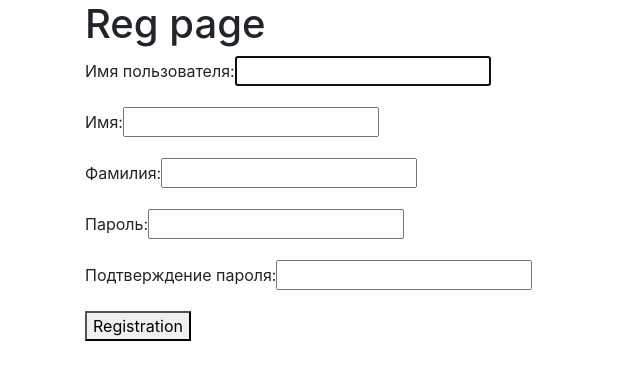
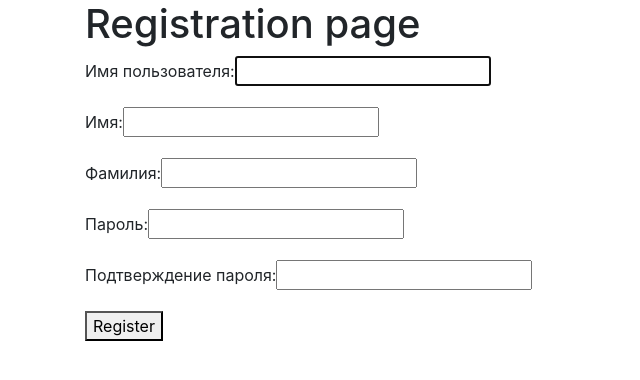
Before and after one commit to LilDrugHill/python-project-52, a Django app: page /users/create/ in a window 1280 px wide. Shown: the part 88-468 px from the top of the page, without its empty margins (0-640 px from the left). Run offline with Django 4.2, Linux system fonts and the light colour scheme; some libraries are stand-ins or nearby versions.

Commit message:
i18n added ru complite

```diff
--- a/task_manager/templates/task_manager/SignInPage.html
+++ b/task_manager/templates/task_manager/SignInPage.html
@@ -1,5 +1,5 @@
 {% extends 'task_manager/base.html' %}
-
+{% load i18n %}
 {% block content %}
 <h1>{{title}}</h1>
 
@@ -11,7 +11,7 @@
 <p><label class="form-label" for="{{ f.id_for_label }}">{{f.label}}: </label>{{ f }}</p>
 {% endfor %}
 
-    <button type="submit">Login</button>
+    <button type="submit">{% trans "Login" %}</button>
 </form>
 
 {% endblock %}
--- a/task_manager/templates/task_manager/SignUpPage.html
+++ b/task_manager/templates/task_manager/SignUpPage.html
@@ -1,5 +1,5 @@
 {% extends 'task_manager/base.html' %}
-
+{% load i18n %}
 {% block content %}
 <h1>{{title}}</h1>
 
@@ -11,7 +11,7 @@
 <div class="form-error">{{ f.errors }}</div>
 {% endfor %}
 
-    <button type="submit">Registration</button>
+    <button type="submit">{% trans "Register" %}</button>
 </form>
 
 {% endblock %}
--- a/task_manager/views.py
+++ b/task_manager/views.py
@@ -33,7 +33,7 @@ class RegisterUser(DataMixin, SuccessMessageMixin, CreateView):
 
     def get_context_data(self, *, object_list=None, **kwargs):
         context = super().get_context_data(**kwargs)
-        c_def = self.get_user_context(title="Reg page")
+        c_def = self.get_user_context(title=gettext('Registration page'))
         return dict(list(context.items()) + list(c_def.items()))
 
 
```
Also changed, not shown: task_manager/locale/ru/LC_MESSAGES/django.po, 1 other file.
